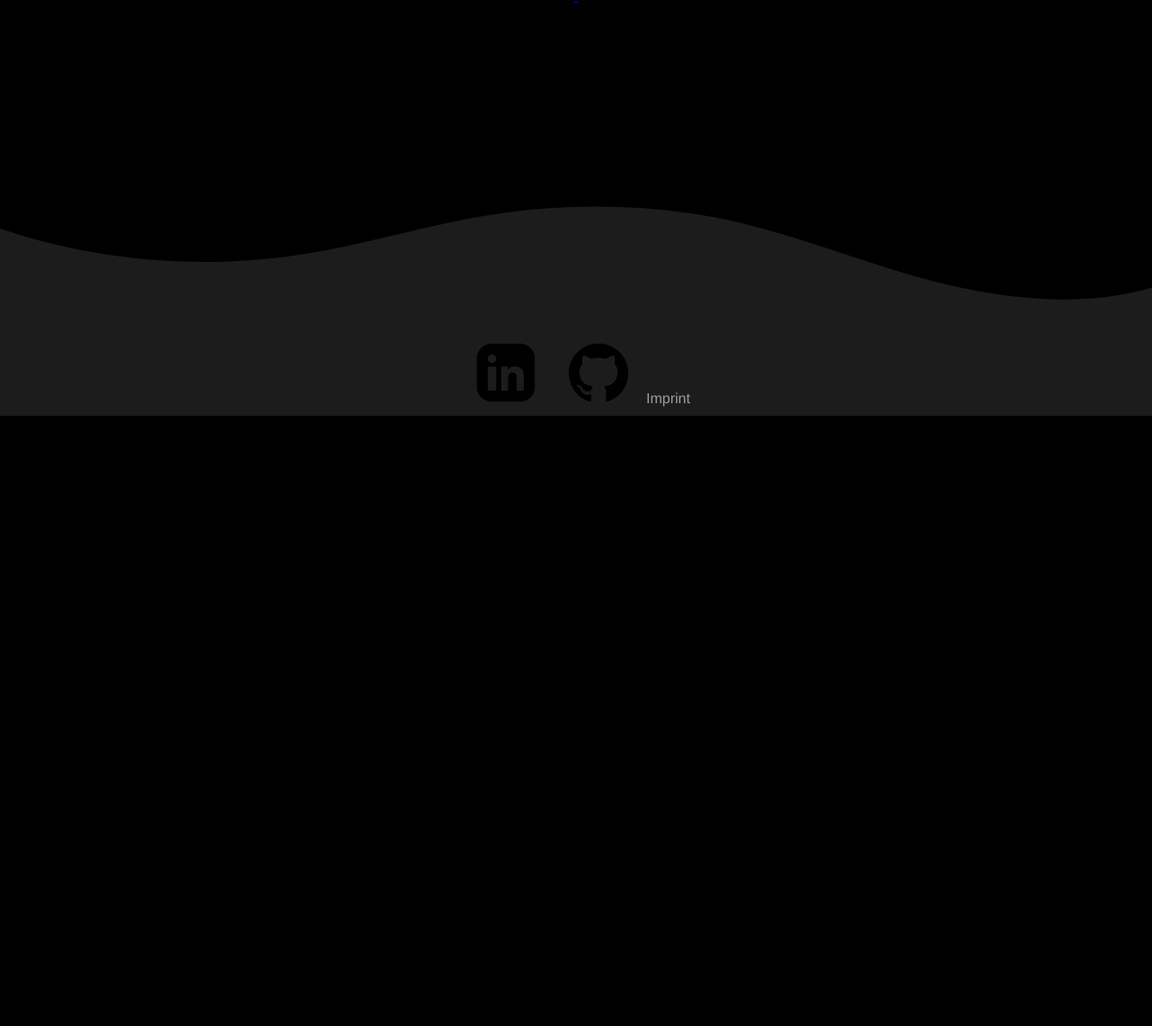
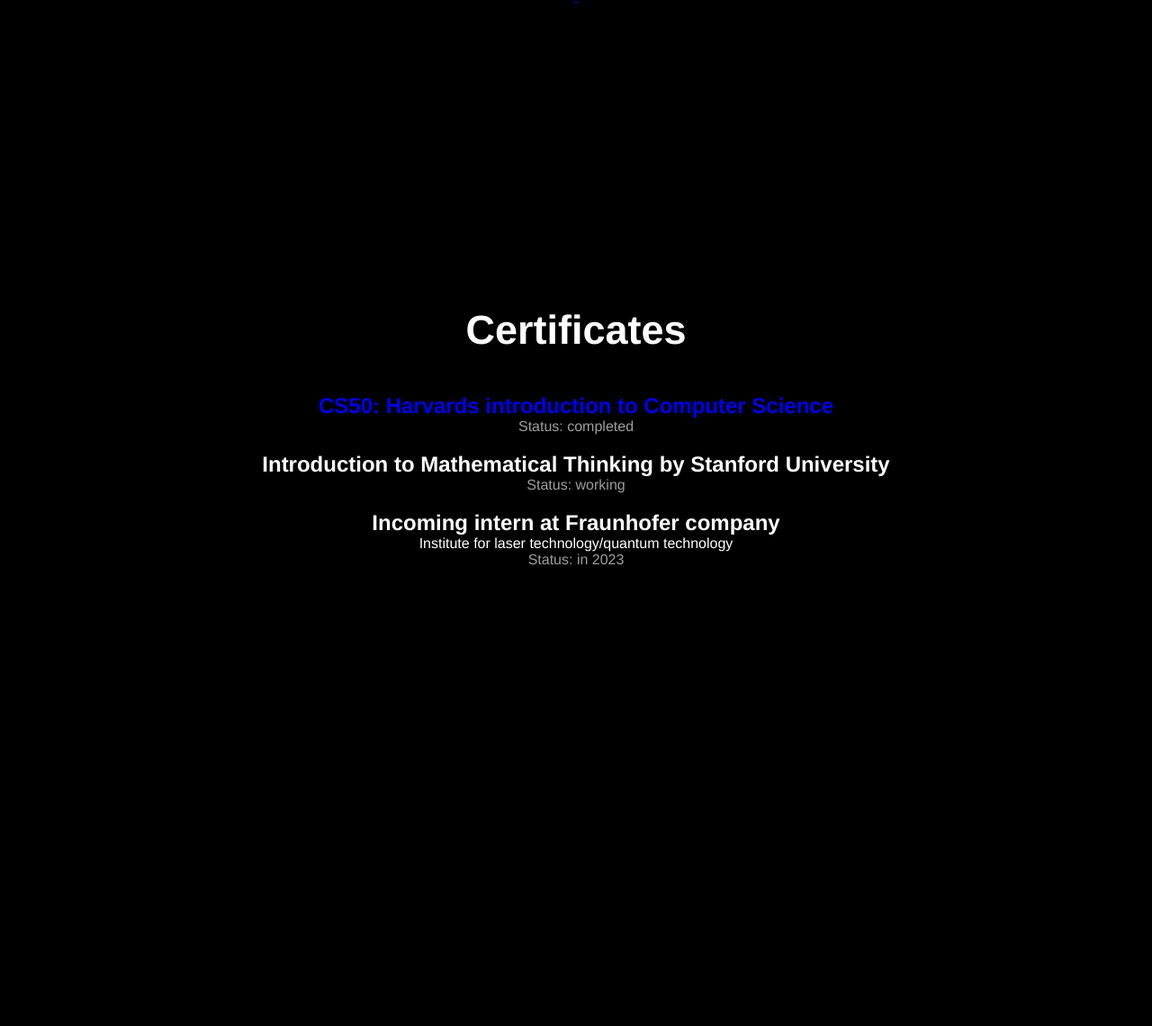
Before and after one commit to TKAMING/Tobias-Karuth-website_blog, a Django app: page / in a window 1280 px wide. Shown: the part 3637-4777 px from the top of the page at 90% size. Before the commit the page ends 4099 px from the top, so only its background shows below. Run offline with Django 4.2, Linux system fonts and the light colour scheme; grey boxes are pictures that could not be loaded.

Commit message:
Add Cert & Intern section

```diff
--- a/static/css/styles.css
+++ b/static/css/styles.css
@@ -418,6 +418,11 @@
   margin: 30px;
 }
 
+/* cert-intern-part */
+.course {
+  padding-top: 0.5cm;
+}
+
 /* projects-part */
 .projects-part {
   height: 150vh;
@@ -475,7 +480,9 @@
 }
 
 a[href="imprint/"],
-a[href="https://github.com/TKAMING/Trashy"] {
+a[href="https://github.com/TKAMING/Trashy"],
+a[href="/static/media/CS50x.pdf"],
+a[href="/static/media/Mathematical-Thinking.pdf"] {
   font-family: Helvetica;
   text-decoration: none;
   outline: none;
--- a/whoami/templates/index.html
+++ b/whoami/templates/index.html
@@ -124,6 +124,36 @@
             </a>
         </section>
 
+        <!-- ----------------------- Certificates & Internships ----------------------- -->
+        <div style="padding-top: 2.5cm;"></div>
+        <section data-aos="fade-in" class="cert-intern-part">
+            <div class="heading">
+                <h1 data-aos="fade-in" class="margin" style="margin-top: 0.5cm;">Certificates</h1>
+            </div>
+            <div data-aos="fade-in" class="course">
+                <a href="/static/media/CS50x.pdf" download="Tobias-Karuth_CS50-Certificate">
+                    <i class="fa fa-download"></i>
+                    <h2 data-aos="fade-in">CS50: Harvards introduction to Computer Science</h2>
+                    <p data-aos="fade-in" class="text-2">Status: completed</p>
+                </a>
+            </div>
+
+            <div data-aos="fade-in" class="course">
+                <a download="Tobias-Karuth_Mathematical-Thinking-Certificate">
+                    <i class="fa fa-download"></i>
+                    <h2 data-aos="fade-in">Introduction to Mathematical Thinking by Stanford University</h2>
+                    <p data-aos="fade-in" class="text-2">Status: working</p>
+                </a>
+            </div>
+            <div data-aos="fade-in" class="course">
+                <h2 data-aos="fade-in">Incoming intern at Fraunhofer company</h2>
+                <p data-aos="fade-in">Institute for laser technology/quantum technology</p>
+                <p data-aos="fade-in" class="text-2">Status: in 2023</p>
+                </a>
+            </div>
+
+        </section>
+
         <!-- ----------------------- IT-Club ----------------------- -->
         <!--<div class="bottom-space"></div>
         <section class="club-part">
```
